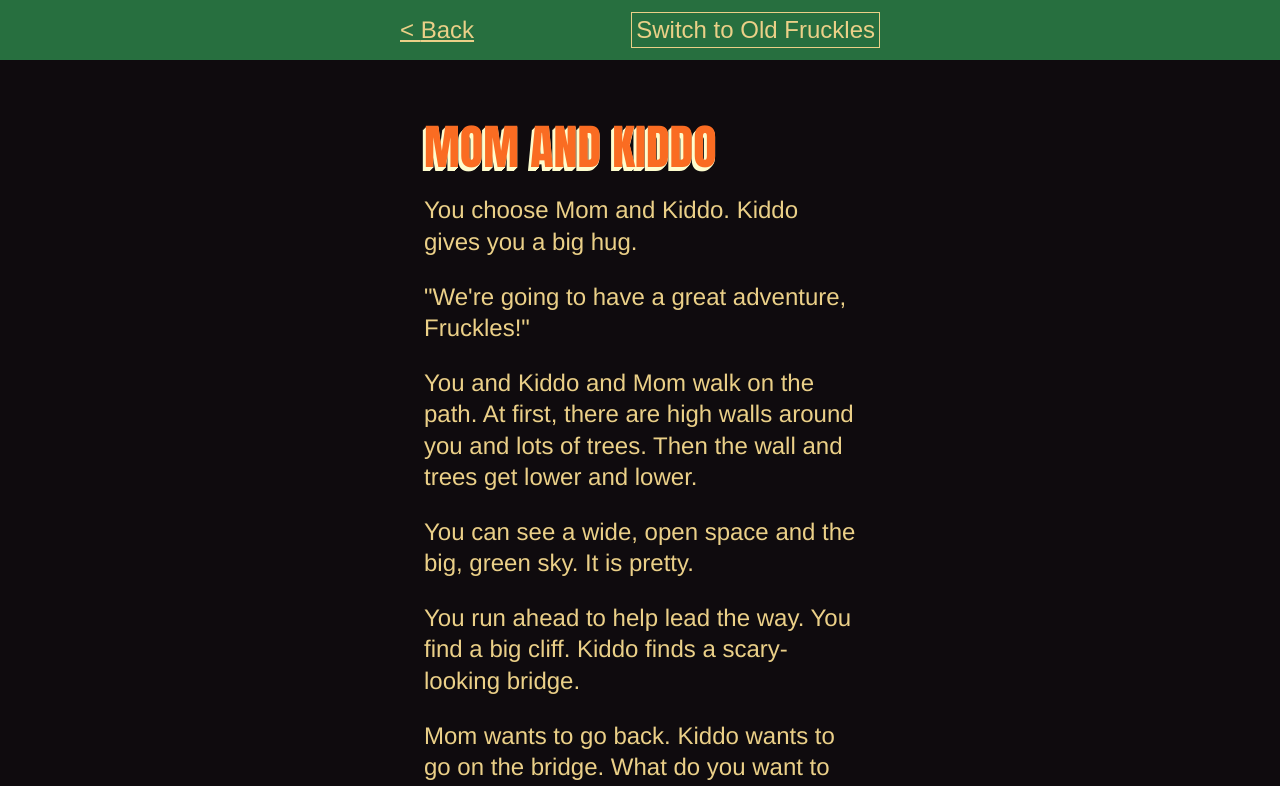
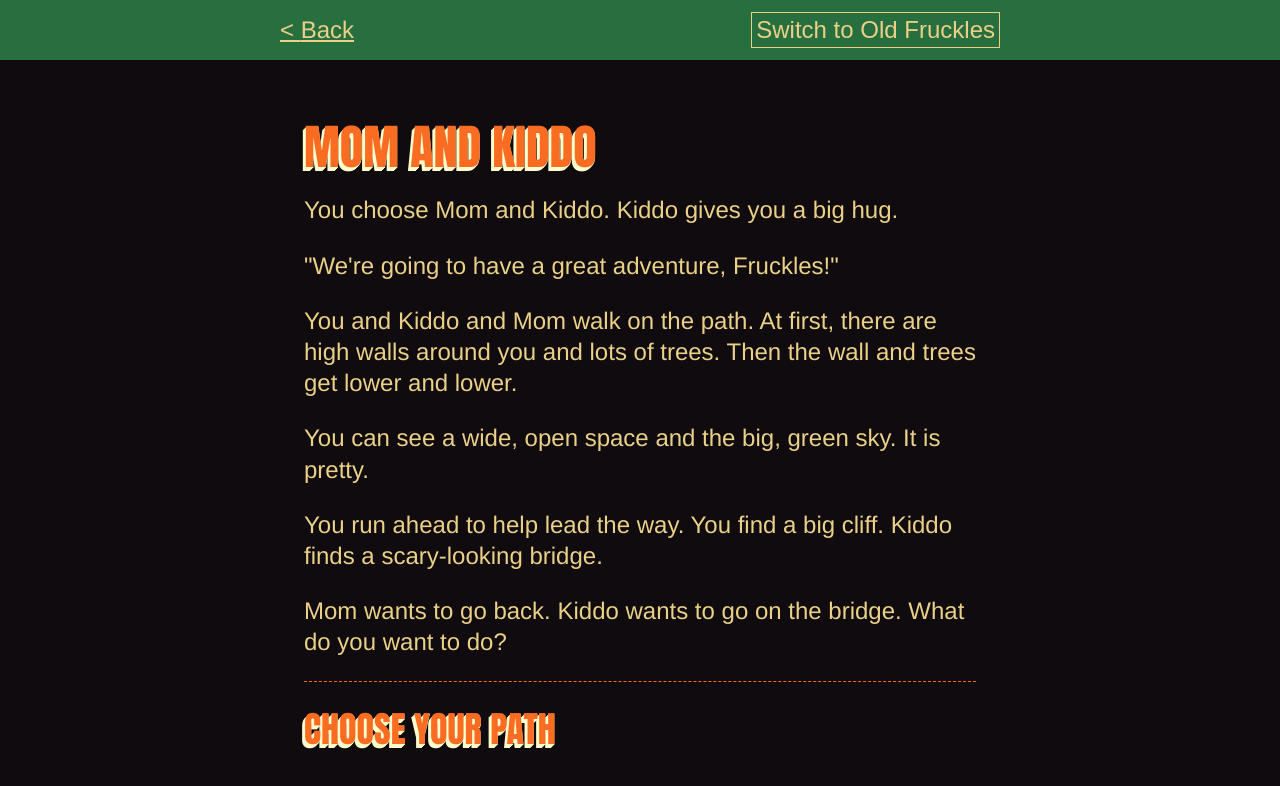
Before and after one commit to awayken/2017-christmas-card, a Nuxt app: page /mom-and-kiddo in a window 1280 px wide. Shown: the top 786 px of the page. Built offline with nearby package versions, Linux system fonts and the light colour scheme.

Commit message:
Make container width reflect reader level

```diff
--- a/assets/app.css
+++ b/assets/app.css
@@ -52,7 +52,7 @@ main {
 
 .container {
   margin: 0 auto;
-  max-width: 30rem;
+  max-width: 30em;
   width: 100%;
 }
 
```
